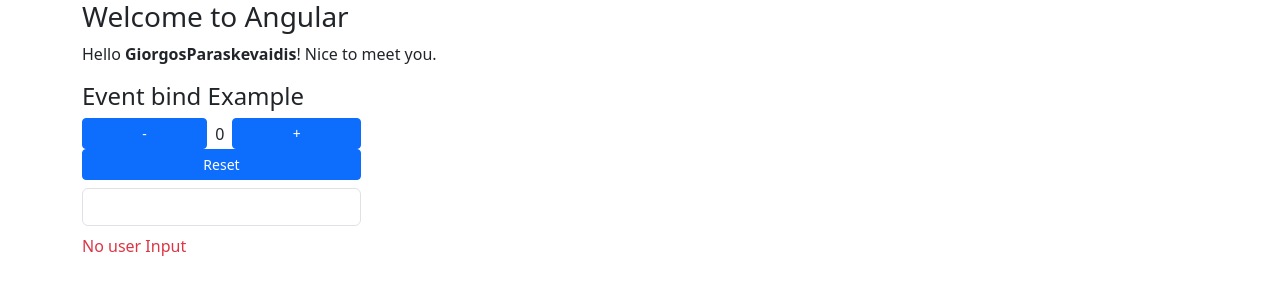
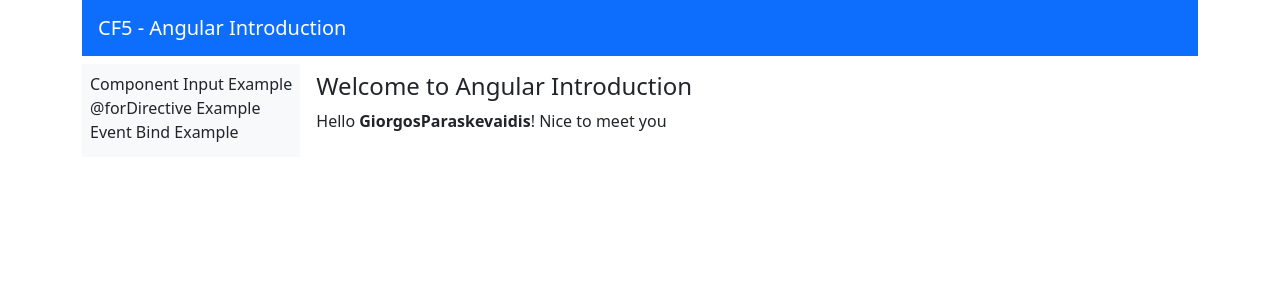
Before and after one commit to GiorgosParaskevaidis/angular-introduction-new, an Angular app: page /welcome in a window 1280 px wide. Before the commit this address led to /. Shown: the top 300 px of the page. Built offline with nearby package versions, Linux system fonts and the light colour scheme.

Commit message:
initial commit to rooting

```diff
--- a/src/app/app.component.html
+++ b/src/app/app.component.html
@@ -1,26 +1,22 @@
 <div class="container">
-  <h3>Welcome to Angular</h3>
-  <p>
-    Hello <strong>{{ name }}</strong
-    >! Nice to meet you.
-  </p>
+  <div class="d-flex flex-column gap-2">
+    <nav class="navbar navbar-dark bg-primary justify-content-between">
+      <a role="button" class="navbar-brand ms-3" routerLink=""
+        >CF5 - Angular Introduction</a
+      >
+    </nav>
 
-  <app-event-bind-example></app-event-bind-example>
-
-  <!-- <h4>Component Input Example</h4>
-
-  <div class="d-flex gap-5 text-nowrap">
-    <app-person-table [person]="person0"></app-person-table>
-    <app-person-table></app-person-table>
-    <app-person-table [person]="person1"></app-person-table>
+    <div class="d-flex flex-row gap-2">
+      <div class="d-flex flex-column text-nowrap bg-light p-2">
+        <span role="button">Component Input Example</span>
+        <span role="button">{{ "@for" }}Directive Example</span>
+        <span role="button" routerLink="event-bind-example"
+          >Event Bind Example</span
+        >
+      </div>
+      <div class="flex-grow-1 p-2 text-nowrap">
+        <router-outlet></router-outlet>
+      </div>
+    </div>
   </div>
-
-  <h4>{{ "@for" }} Directive Example</h4>
-
-  <div class="dflex flex-wrap text-nowrap gap-2">
-    @for (user of users; track user) {
-      <app-person-table [person]="user"></app-person-table>
-    }
-  </div>
-</div> -->
 </div>
--- a/src/app/app.component.ts
+++ b/src/app/app.component.ts
@@ -2,17 +2,21 @@
 import { PersonTableComponent } from './components/person-table/person-table.component';
 import { Person } from './shared/interfaces/person';
 import { EventBindExampleComponent } from './components/event-bind-example/event-bind-example.component';
+import { RouterLink, RouterOutlet } from '@angular/router';
 
 @Component({
   selector: 'app-root',
   standalone: true,
-  imports: [PersonTableComponent, EventBindExampleComponent],
+  imports: [
+    RouterLink,
+    RouterOutlet,
+    PersonTableComponent,
+    EventBindExampleComponent,
+  ],
   templateUrl: './app.component.html',
   styleUrl: './app.component.css',
 })
 export class AppComponent {
-  name = 'GiorgosParaskevaidis';
-
   person0: Person = {
     givenName: 'Georgios',
     surName: 'Paraskevaidis',
--- a/src/app/app.routes.ts
+++ b/src/app/app.routes.ts
@@ -1,3 +1,9 @@
 import { Routes } from '@angular/router';
+import { EventBindExampleComponent } from './components/event-bind-example/event-bind-example.component';
+import { WelcomeComponent } from './components/welcome/welcome.component';
 
-export const routes: Routes = [];
+export const routes: Routes = [
+  { path: 'event-bind-example', component: EventBindExampleComponent },
+  { path: 'welcome', component: WelcomeComponent },
+  { path: '', redirectTo: '/welcome', pathMatch: 'full' },
+];
--- /dev/null
+++ b/src/app/components/welcome/welcome.component.html
@@ -0,0 +1,5 @@
+<h4>Welcome to Angular Introduction</h4>
+<p>
+  Hello <strong>{{ name }}</strong
+  >! Nice to meet you
+</p>
--- /dev/null
+++ b/src/app/components/welcome/welcome.component.ts
@@ -0,0 +1,12 @@
+import { Component } from '@angular/core';
+
+@Component({
+  selector: 'app-welcome',
+  standalone: true,
+  imports: [],
+  templateUrl: './welcome.component.html',
+  styleUrl: './welcome.component.css',
+})
+export class WelcomeComponent {
+  name = 'GiorgosParaskevaidis';
+}
```
Also changed, not shown: src/app/components/welcome/welcome.component.css (added).
